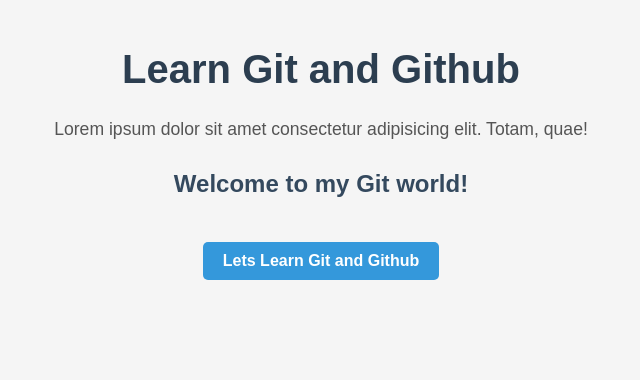
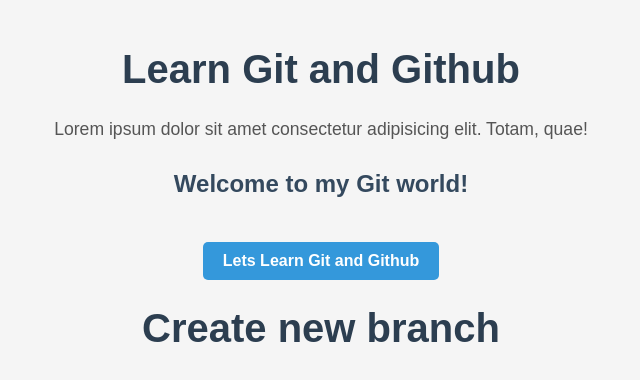
Before and after one commit to Jagjitbiswal2003/Github-Learn, a plain HTML site: page index.html in a window 1280 px wide. Shown: the whole page, without its empty margins (319-959 px from the left). Drawn offline with Linux system fonts and the light colour scheme.

Commit message:
New branch name design

```diff
--- a/index.html
+++ b/index.html
@@ -11,5 +11,6 @@
     <p>Lorem ipsum dolor sit amet consectetur adipisicing elit. Totam, quae!</p>
     <h3>Welcome to my Git world!</h3>
     <span>Lets Learn Git and Github</span>
+    <h1>Create new branch</h1>
   </body>
 </html>
```
